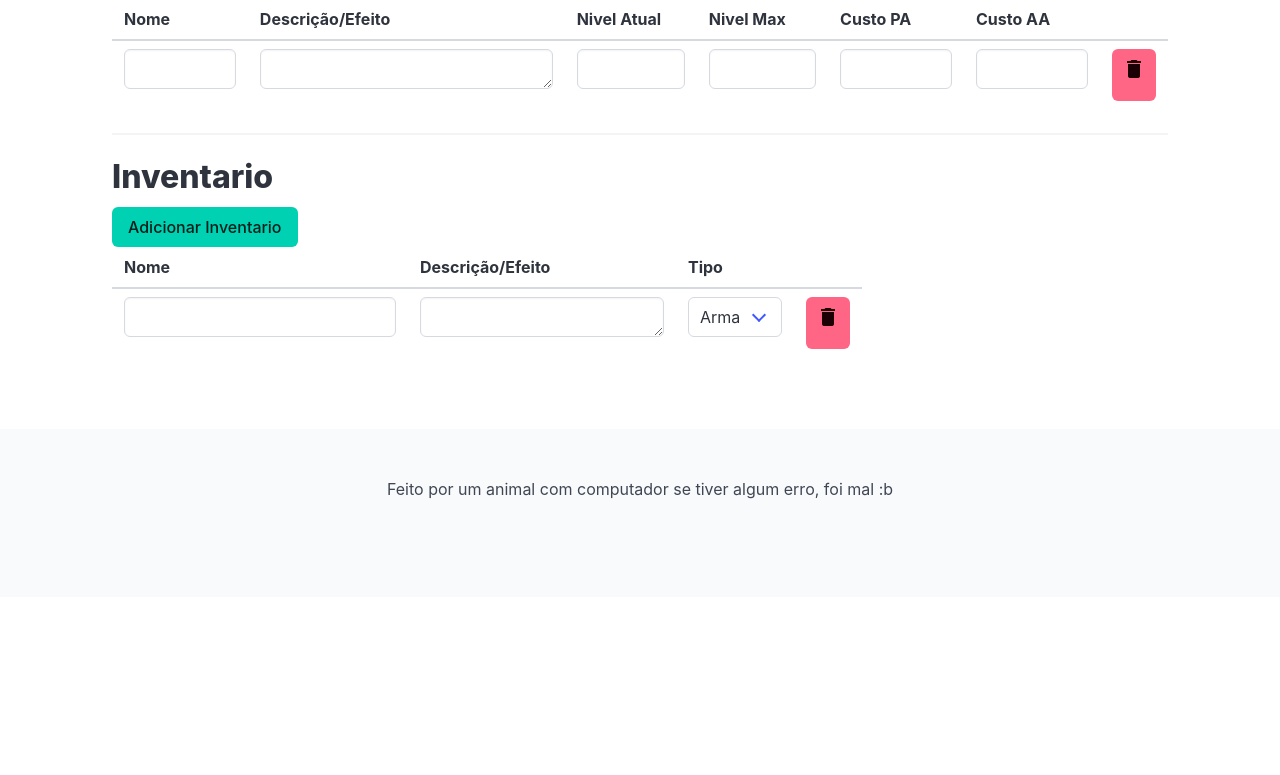
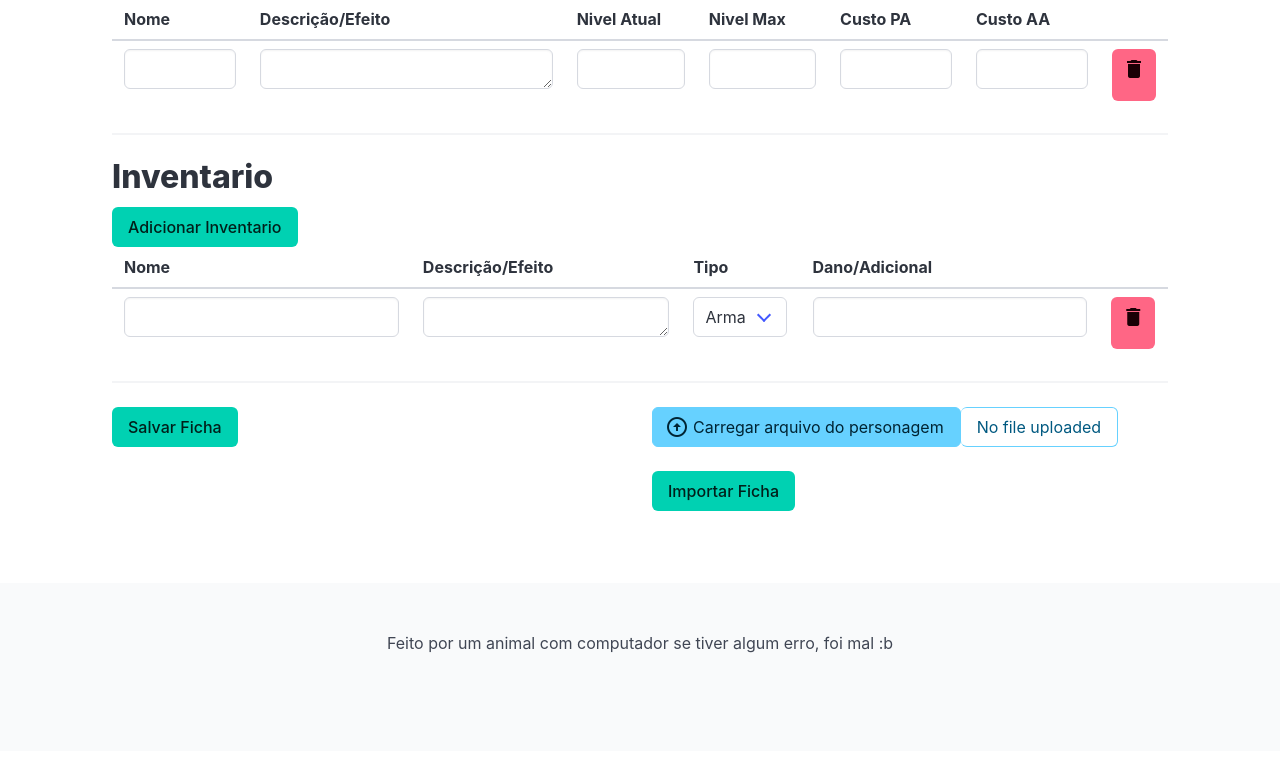
Before and after one commit to andreckw/rpg-site, a Flask app: page /fichas/sombrasdasalmas in a window 1280 px wide. Shown: the part 1882-2657 px from the top of the page. Before the commit the page ends 2381 px from the top, so only its background shows below. Run offline with Flask 3, Linux system fonts and the light colour scheme; some libraries are stand-ins or nearby versions.

Commit message:
cabou eu acho

```diff
--- a/main.py
+++ b/main.py
@@ -1,5 +1,6 @@
 import os
 from rotas import app
+from flask_wtf.csrf import CSRFProtect
 
 
 if __name__ == "__main__":
@@ -7,4 +8,7 @@
     ip = "127.0.0.1"
     port = int(os.getenv('PORT', '5000'))
 
+    csrf = CSRFProtect(app)
+    csrf.init_app(app)
+
     app.run(ip, port, debug=debug)
--- a/rotas.py
+++ b/rotas.py
@@ -1,13 +1,17 @@
-from flask import Flask, render_template, request
+from flask import Flask, render_template, request, send_file
 from flask_wtf.csrf import CSRFProtect
 from scripts.forms import PersonagemForm, CaculadoraSombrasDasAlmas, FichaSombrasDasAlmas
 from scripts.calculadora import SombraDasAlmas
 from scripts.personagem import criarpersonagem
+import json
+import tempfile
+import os
 
 app = Flask(__name__)
 app.config["SECRET_KEY"] = "61aecb89-f2b8-46b9-a85a-c05db0dd2e06"
 
 csrf = CSRFProtect(app)
+csrf.init_app(app)
 
 @app.route("/", methods=['GET'])
 def index():
@@ -47,6 +51,36 @@
 def ficha_sombras_das_almas():
     form = FichaSombrasDasAlmas()
 
+    if os.path.isfile("personagem.pkl"):
+        os.remove("personagem.pkl")
+
+    if form.exportar.data == True:
+        with tempfile.NamedTemporaryFile(mode="w",delete=False, suffix=".json") as f:
+            dados_export = {}
+
+            for k, v in form.data.items():
+                if k != "arquivo" and k != "importar" and k != "csrf_token" and k != "exportar":
+                    dados_export[k] = v
+
+            json.dump(dados_export, f, ensure_ascii=False)
+
+            caminho = f.name
+
+        nome = "personagem.json"
+
+        if form.nome.data:
+            nome = form.nome.data+".json"
+
+        return send_file(caminho, as_attachment=True, download_name=nome)
+
+    if form.importar.data == True:
+        a = form.arquivo.data;
+
+        filename = a.filename.split(".")
+
+        if "json" in filename:
+            dados = json.load(a.stream)
+            form = FichaSombrasDasAlmas(formdata=None, data=dados)
 
 
     return render_template("/sites/fichas/sombras_das_almas.html", form=form)
--- a/scripts/forms.py
+++ b/scripts/forms.py
@@ -1,5 +1,5 @@
 from flask_wtf import FlaskForm
-from wtforms import StringField, IntegerField, DecimalField, BooleanField, SelectField, SelectMultipleField, FloatField, DateField, TextAreaField, FieldList, FormField
+from wtforms import StringField, IntegerField, DecimalField, BooleanField, SelectField, SelectMultipleField, FloatField, DateField, TextAreaField, FieldList, FormField, SubmitField, FileField
 
 
 class PersonagemForm(FlaskForm):
@@ -103,6 +103,7 @@
     nome = StringField("Nome")
     desc = TextAreaField("Descricao")
     tipo = SelectField(label="Tipo", choices=["Arma", "Item"])
+    adi_dano = StringField(label="Dano/Adicional")
 
 
 
@@ -140,18 +141,19 @@
     percepcao = IntegerField("PER", default=2)
     mente = IntegerField("MEN", default=2)
 
-    pv_atual = IntegerField("PV", default=75)
+    pv = IntegerField("PV", default=75)
     pv_max = IntegerField("PV Max", default=75)
-    pb_atual = IntegerField("PB", default=0)
+    pb = IntegerField("PB", default=0)
     pb_max = IntegerField("PB Max", default=0)
-    pa_atual = IntegerField("PA", default=65)
+    pa = IntegerField("PA", default=65)
     pa_max = IntegerField("PA Max", default=65)
-    aa_atual = IntegerField("AA", default=0)
+    aa = IntegerField("AA", default=0)
     aa_max = IntegerField("AA Max", default=0)
 
 
     soul = TextAreaField(label="Soul: ")
     aura = TextAreaField(label="Aura: ")
+
     estilo_combate = SelectField("Estilo de Combate", choices=[('punho_forte', 'Punho Forte'),
                                                                ('mente_sagaz', 'Mente Sagaz'),
                                                                ('pernas_ageis', 'Pernas Ageis'),
@@ -174,3 +176,8 @@
     habilidades = FieldList(FormField(HabilidadeForm), label="Habilidades", min_entries=1)
 
     inventario = FieldList(FormField(ItensForm), label="Inventario", min_entries=1)
+
+    exportar = SubmitField(label="Salvar Ficha")
+
+    arquivo = FileField(label="Arquivo")
+    importar = SubmitField(label="Importar Ficha")
--- a/templates/sites/fichas/sombras_das_almas.html
+++ b/templates/sites/fichas/sombras_das_almas.html
@@ -10,7 +10,8 @@
     Ficha de personagem do Sistema de RPG Sombras das Almas
 </div>
 
-<form action="#" method="post">
+<form action="#" method="post" enctype="multipart/form-data">
+    {{ form.csrf_token }}
     <!-- Personagem -->
     <div class="field">
         <h3 class="title is-3">
@@ -125,22 +126,22 @@
                         <tbody>
                             <tr>
                                 <td>PV</td>
-                                <td> {{ form.pv_atual(class="input") }} </td>
+                                <td> {{ form.pv(class="input") }} </td>
                                 <td> {{ form.pv_max(class="input") }} </td>
                             </tr>
                             <tr>
                                 <td>PB</td>
-                                <td> {{ form.pb_atual(class="input") }} </td>
+                                <td> {{ form.pb(class="input") }} </td>
                                 <td> {{ form.pb_max(class="input") }} </td>
                             </tr>
                             <tr>
                                 <td>PA</td>
-                                <td> {{ form.pa_atual(class="input") }} </td>
+                                <td> {{ form.pa(class="input") }} </td>
                                 <td> {{ form.pa_max(class="input") }} </td>
                             </tr>
                             <tr>
                                 <td>AA</td>
-                                <td> {{ form.aa_atual(class="input") }} </td>
+                                <td> {{ form.aa(class="input") }} </td>
                                 <td> {{ form.aa_max(class="input") }} </td>
                             </tr>
                         </tbody>
@@ -194,7 +195,7 @@
                     Adicionar V&D
                 </button>
 
-                <table>
+                <table class="table">
                     <thead>
                         <tr>
                             <th>Nome</th>
@@ -253,7 +254,7 @@
                     Adicionar Maestria
                 </button>
 
-                <table>
+                <table class="table">
                     <thead>
                         <tr>
                             <th>Nome</th>
@@ -325,7 +326,7 @@
             Adicionar Habilidade
         </button>
 
-        <table>
+        <table class="table">
             <thead>
                 <tr>
                     <th>Nome</th>
@@ -372,12 +373,13 @@
             Adicionar Inventario
         </button>
 
-        <table>
+        <table class="table" width="100%">
             <thead>
                 <tr>
                     <th>Nome</th>
                     <th>Descrição/Efeito</th>
                     <th>Tipo</th>
+                    <th>Dano/Adicional</th>
                     <th></th>
                 </tr>
             </thead>
@@ -394,6 +396,7 @@
                                 </span>
                             </p>
                         </td>
+                        <td>{{ i.adi_dano(class="input") }}</td>
                         <td>
                             <button type="button" class="button is-danger" onclick="deletarItem(this)">
                                 <span class="icon material-icons">
@@ -407,6 +410,37 @@
             </tbody>
         </table>
     </div>
+
+    <hr>
+
+    <div class="columns">
+        <div class="column">
+            <div class="field">
+                {{ form.exportar(class="button is-primary") }}
+            </div>
+        </div>
+        <div class="column" id="importar-personagem">
+            <div class="file is-info">
+                <label for="{{ form.arquivo.id }}" class="file-label">
+                    {{ form.arquivo(accept=".json", class="file-input") }}
+                    <span class="file-cta">
+                        <span class="file-icon">
+                            <span class="icon material-icons">
+                                arrow_circle_up
+                            </span>
+                        </span>
+                        <span class="file-label">
+                            Carregar arquivo do personagem
+                        </span>
+                    </span>
+                    <span class="file-name"> No file uploaded </span>
+                </label>
+            </div>
+            {{ form.importar(class="button is-primary") }}
+        </div>
+    </div>
+
+
 </form>
 
 {% endblock %}
@@ -418,6 +452,14 @@
     let ultimoM = document.getElementById("tbody-maestria").rows.length - 1;
     let ultimoH = document.getElementById("tbody-hab").rows.length - 1;
     let ultimoI = document.getElementById("tbody-hab").rows.length - 1;
+
+    const fileInput = document.querySelector("#importar-personagem input[type=file]");
+    fileInput.onchange = () => {
+        if (fileInput.files.length > 0) {
+        const fileName = document.querySelector("#importar-personagem .file-name");
+        fileName.textContent = fileInput.files[0].name;
+        }
+    };
 
     function adicionarVantagem() {
 
```
